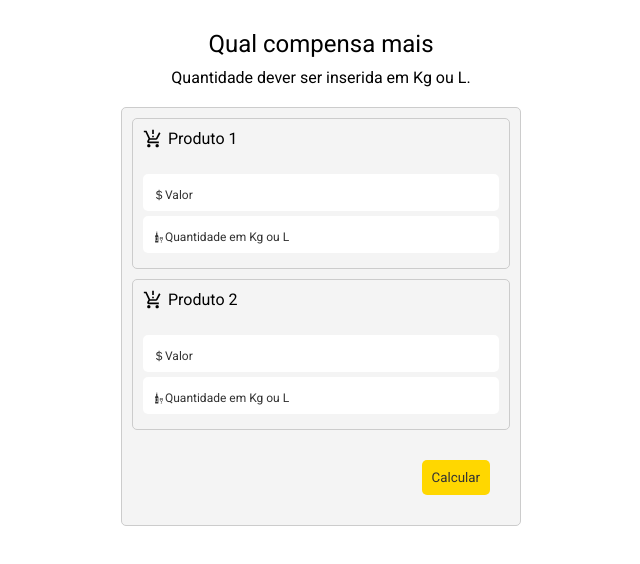
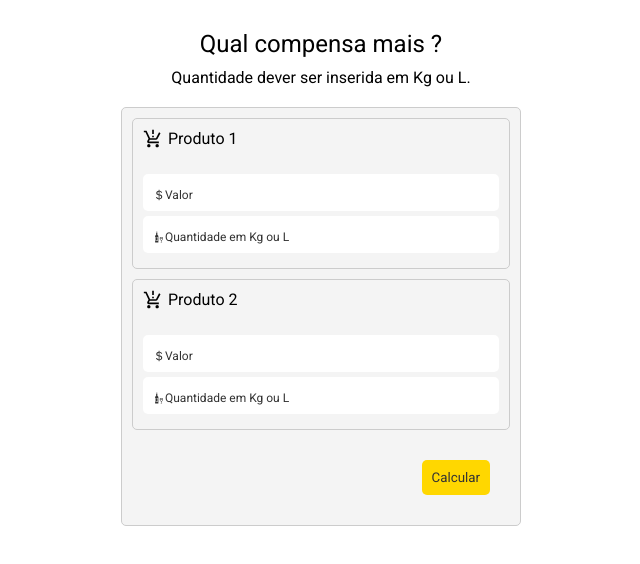
Before and after one commit to filipesanches/compensa-mais, a React (Vite) app: page / in a window 1280 px wide. Shown: the top 564 px of the page, without its empty margins (319-959 px from the left). Built offline with nearby package versions, Linux system fonts and the light colour scheme.

Commit message:
correção texto

```diff
--- a/src/components/LayoutPage/index.tsx
+++ b/src/components/LayoutPage/index.tsx
@@ -45,7 +45,7 @@ function LayoutPage() {
     <>
       <div className={classes['container']}>
         <div>
-          <h2>Qual compensa mais</h2>
+          <h2>Qual compensa mais ?</h2>
           <p>Quantidade dever ser inserida em Kg ou L.</p>
         </div>
         <FormCompensa onDataChange={handleChangeData} />
```
